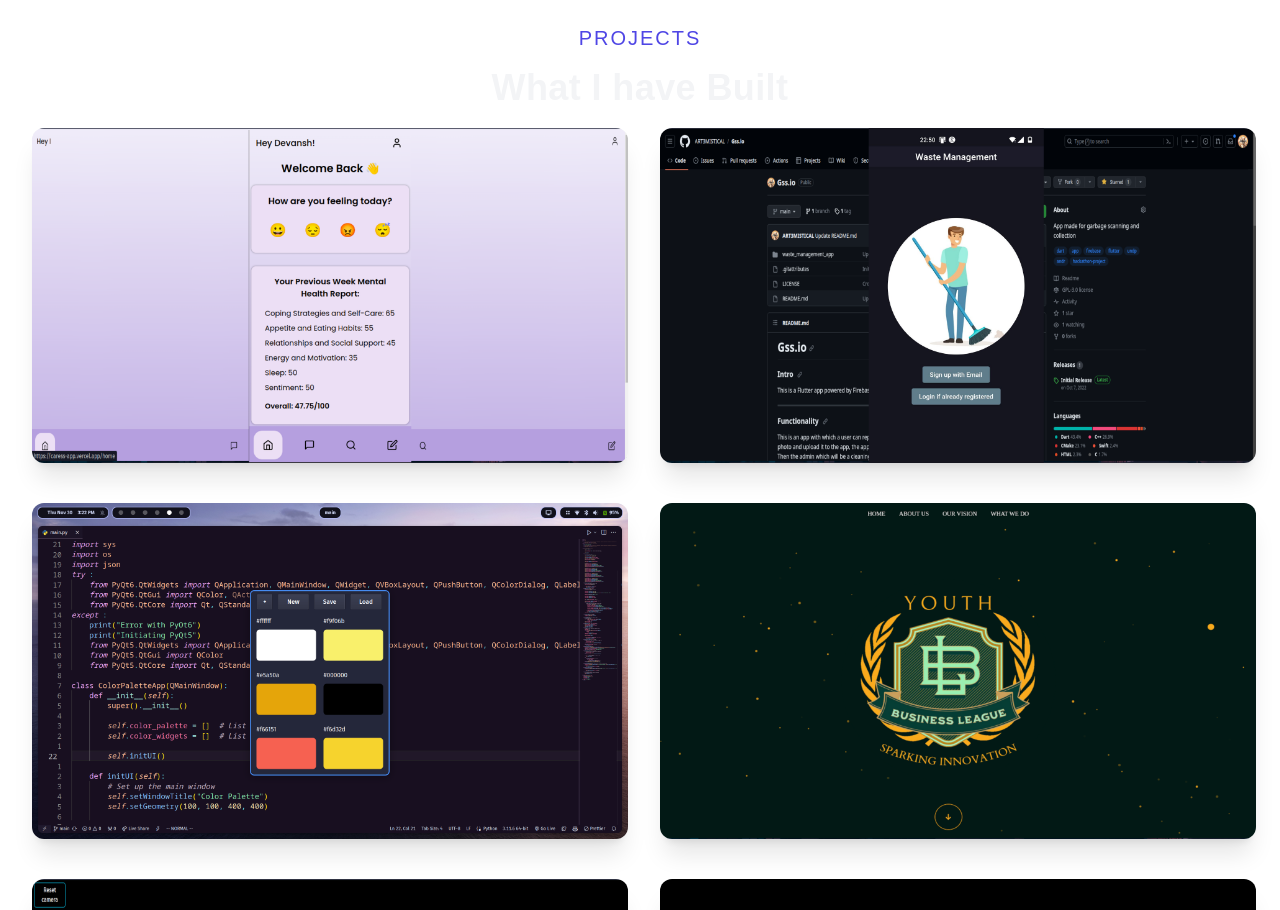
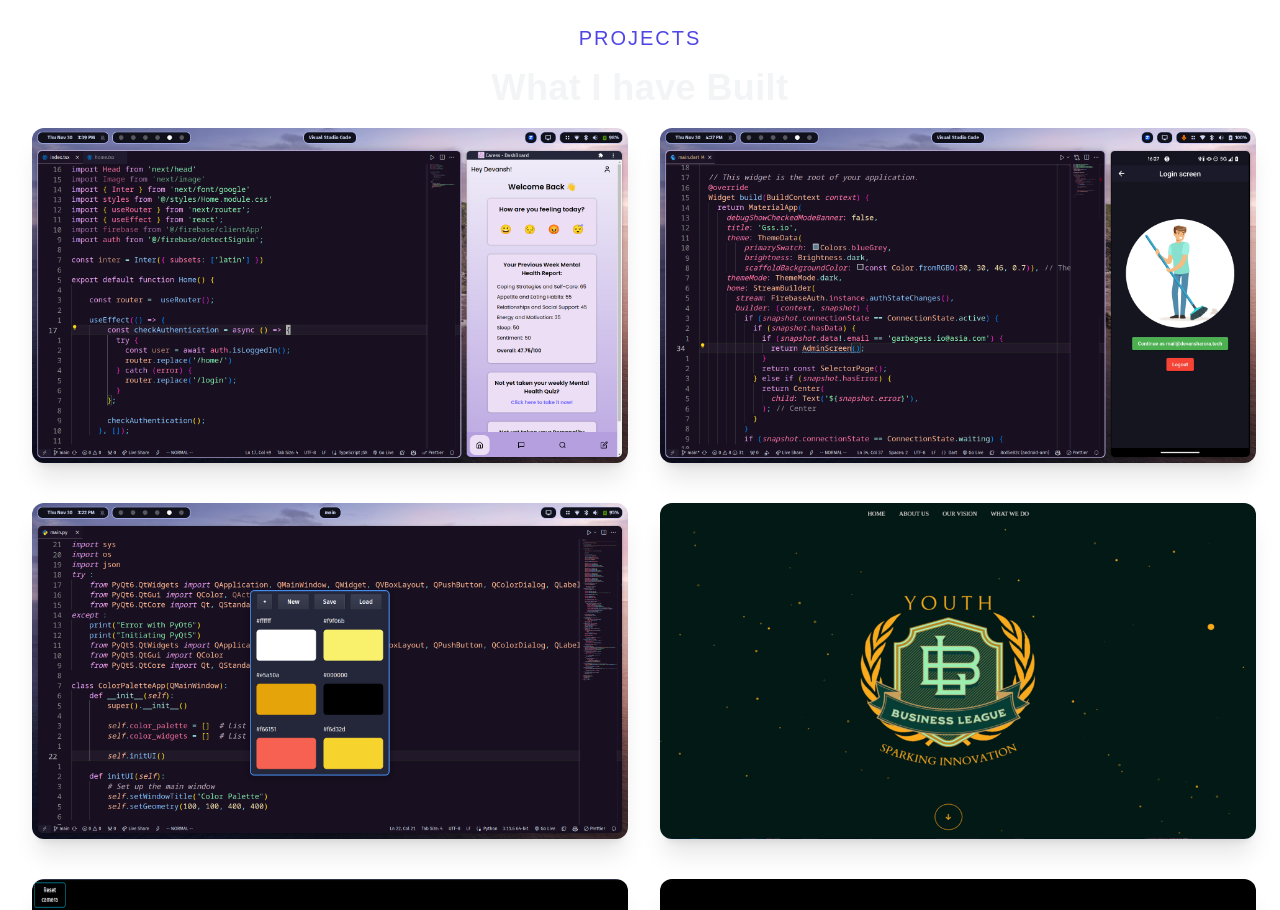
Before and after one commit to devansharora18/portfolio, a Next.js app: page / in a window 1280 px wide. Shown: the part 2440-3350 px from the top of the page. Built offline with nearby package versions, Linux system fonts and the light colour scheme.

Commit message:
updated screenshots

```diff
--- a/app/components/Projects.tsx
+++ b/app/components/Projects.tsx
@@ -4,14 +4,14 @@ import ProjectItem from './ProjectItem';
 const projectData = [
   {
     title: 'Caress: Mental Health App',
-    backgroundImg: '/caress.png',
+    backgroundImg: '/caress_new.png',
     code: 'https://github.com/ART3MISTICAL/caress',
 	demo: 'https://caress-app.vercel.app',
     tech: 'Next.js, Tailwind, Firebase, Pytorch',
   },
   {
     title: 'GSS.io: Garbage Management System',
-    backgroundImg: '/gss.png',
+    backgroundImg: '/gss_new.png',
     code: 'https://github.com/ART3MISTICAL/Gss.io',
 	demo: 'https://github.com/ART3MISTICAL/Gss.io/releases/tag/v0.1.0',
     tech: 'Flutter Firebase',
```
Also changed, not shown: public/caress_new.png (added), public/gss_new.png (added).
